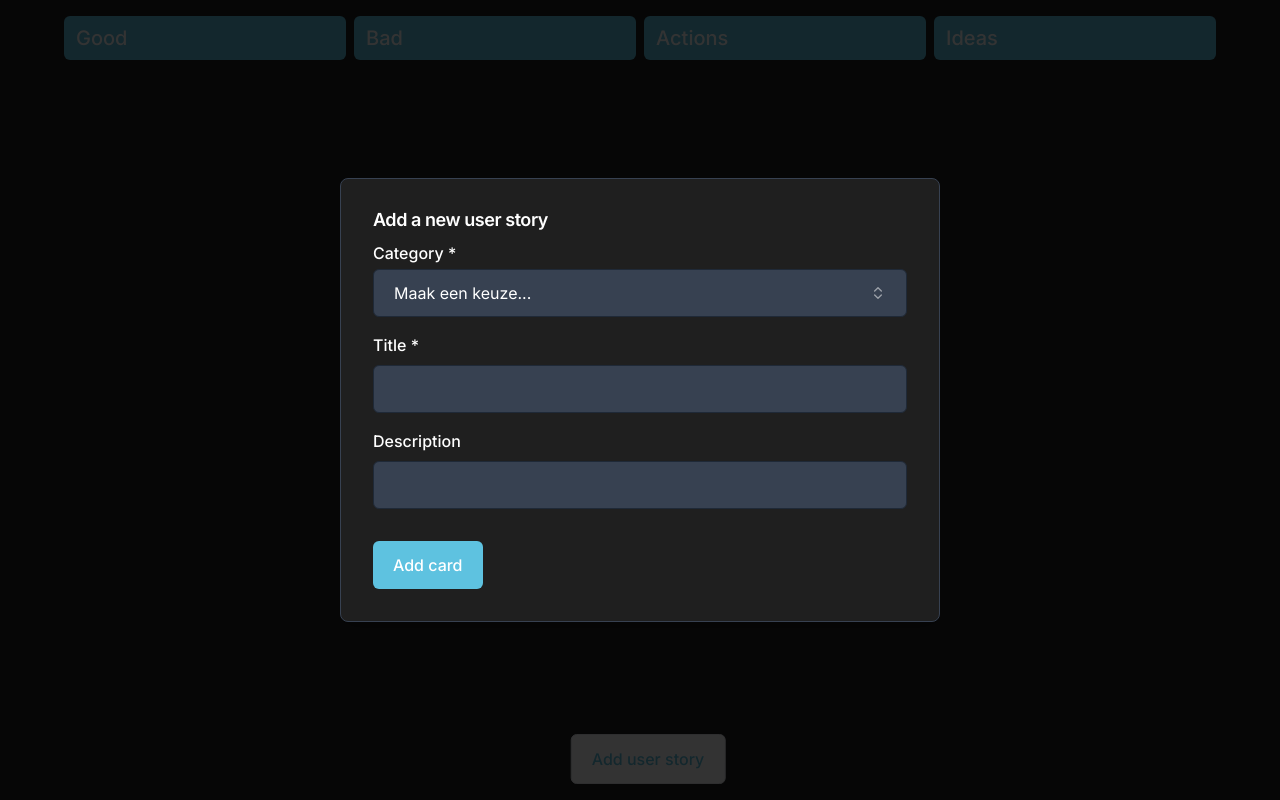
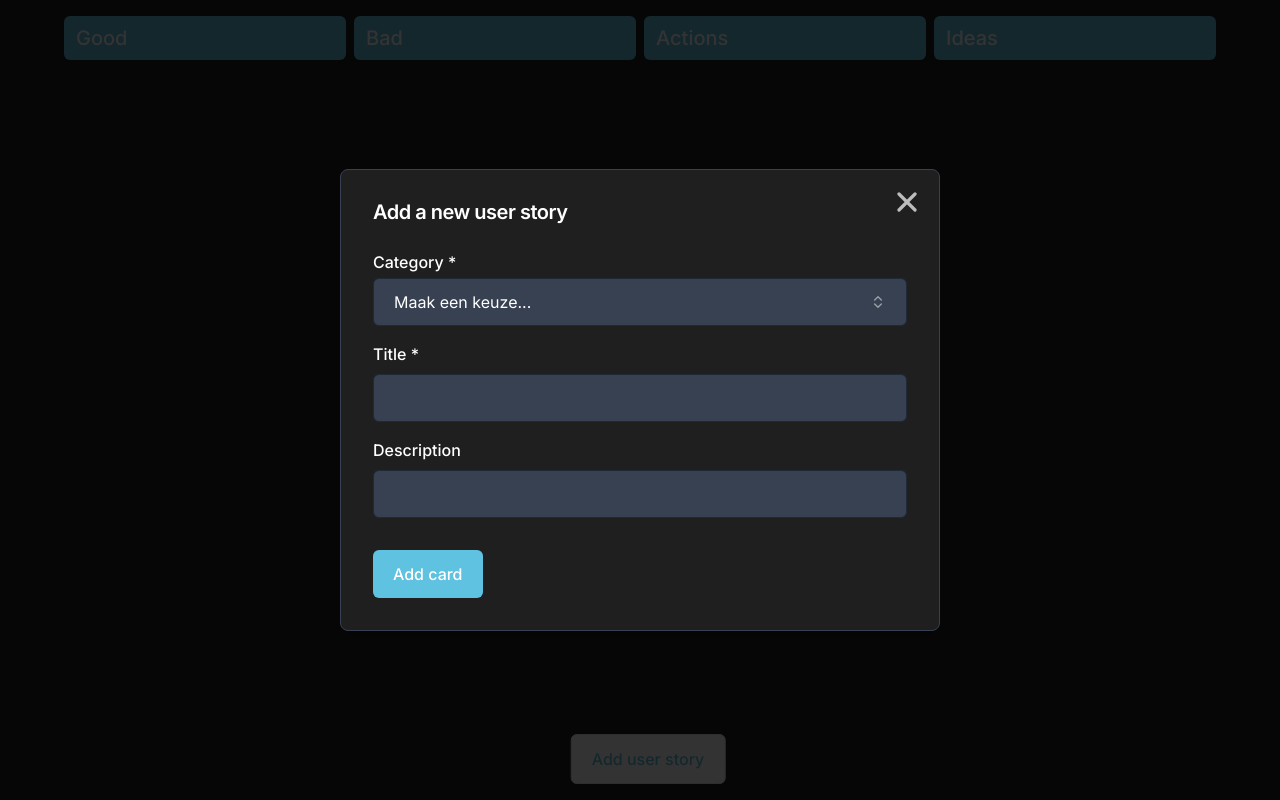
Before and after one commit to rnnyrk/realtime-scrum-voter, a Next.js app: page / in a window 1280 px wide. Both pictures are taken after a click on the button "Add user story". Built offline with nearby package versions, Linux system fonts and the light colour scheme.

Commit message:
Add Cards from Modal

```diff
--- a/src/components/common/form/Form.tsx
+++ b/src/components/common/form/Form.tsx
@@ -82,6 +82,7 @@ const FormItem = React.forwardRef<HTMLDivElement, React.HTMLAttributes<HTMLDivEl
     );
   },
 );
+
 FormItem.displayName = 'FormItem';
 
 const FormLabel = React.forwardRef<
@@ -99,6 +100,7 @@ const FormLabel = React.forwardRef<
     />
   );
 });
+
 FormLabel.displayName = 'FormLabel';
 
 const FormControl = React.forwardRef<
@@ -117,6 +119,7 @@ const FormControl = React.forwardRef<
     />
   );
 });
+
 FormControl.displayName = 'FormControl';
 
 const FormDescription = React.forwardRef<
@@ -134,6 +137,7 @@ const FormDescription = React.forwardRef<
     />
   );
 });
+
 FormDescription.displayName = 'FormDescription';
 
 const FormMessage = React.forwardRef<
@@ -158,6 +162,7 @@ const FormMessage = React.forwardRef<
     </p>
   );
 });
+
 FormMessage.displayName = 'FormMessage';
 
 export {
--- a/src/components/common/interaction/Dialog.tsx
+++ b/src/components/common/interaction/Dialog.tsx
@@ -46,7 +46,7 @@ const DialogContent = React.forwardRef<
     >
       {children}
       <DialogPrimitive.Close className="absolute right-4 top-4 rounded-sm opacity-70 ring-offset-background transition-opacity hover:opacity-100 focus:outline-none focus:ring-2 focus:ring-ring focus:ring-offset-2 disabled:pointer-events-none data-[state=open]:bg-accent data-[state=open]:text-muted-foreground">
-        <CloseSvg className="h-4 w-4" />
+        <CloseSvg className="h-8 w-8 stroke-white" />
         <span className="sr-only">Close</span>
       </DialogPrimitive.Close>
     </DialogPrimitive.Content>
@@ -79,7 +79,7 @@ const DialogTitle = React.forwardRef<
 >(({ className, ...props }, ref) => (
   <DialogPrimitive.Title
     ref={ref}
-    className={cn('text-lg font-semibold leading-none tracking-tight', className)}
+    className={cn('text-xl font-semibold leading-none tracking-tight', className)}
     {...props}
   />
 ));
--- a/src/components/modules/modals/AddCardModal.tsx
+++ b/src/components/modules/modals/AddCardModal.tsx
@@ -5,6 +5,7 @@ import { zodResolver } from '@hookform/resolvers/zod';
 import { useForm } from 'react-hook-form';
 import { z } from 'zod';
 
+import { useCategoriesStore } from 'store/categories';
 import { ComboboxForm } from 'common/form/Combobox';
 import { Form, FormField } from 'common/form/Form';
 import { InputForm } from 'common/form/Input';
@@ -26,12 +27,26 @@ const FormSchema = z.object({
 export type AddCardForm = z.infer<typeof FormSchema>;
 
 export function AddCardModal() {
+  const { data, setData } = useCategoriesStore();
+
   const form = useForm<AddCardForm>({
     resolver: zodResolver(FormSchema),
   });
 
-  function onSubmit(data: AddCardForm) {
-    console.log(data);
+  function onSubmit(values: AddCardForm) {
+    console.log(values);
+
+    const currentCategory = data?.[values.category];
+
+    setData({
+      [values.category]: [
+        ...(currentCategory || []),
+        {
+          title: values.title,
+          description: values.description,
+        },
+      ],
+    });
   }
 
   return (
@@ -45,7 +60,7 @@ export function AddCardModal() {
         </Button>
       </DialogTrigger>
       <DialogContent className="min-w-[600px] p-8 bg-blackOff overflow-hidden">
-        <DialogHeader>
+        <DialogHeader className="mb-4">
           <DialogTitle>Add a new user story</DialogTitle>
         </DialogHeader>
 
--- a/src/store/categories/index.ts
+++ b/src/store/categories/index.ts
@@ -9,13 +9,12 @@ type CategoriesStore = {
 export const useCategoriesStore = create<CategoriesStore>()((set) => ({
   data: null,
   setData(data) {
-    set((state) => {
-      state.data = {
+    set((state) => ({
+      data: {
         ...state.data,
         ...data,
-      };
-      return state;
-    });
+      },
+    }));
   },
 }));
 
```
